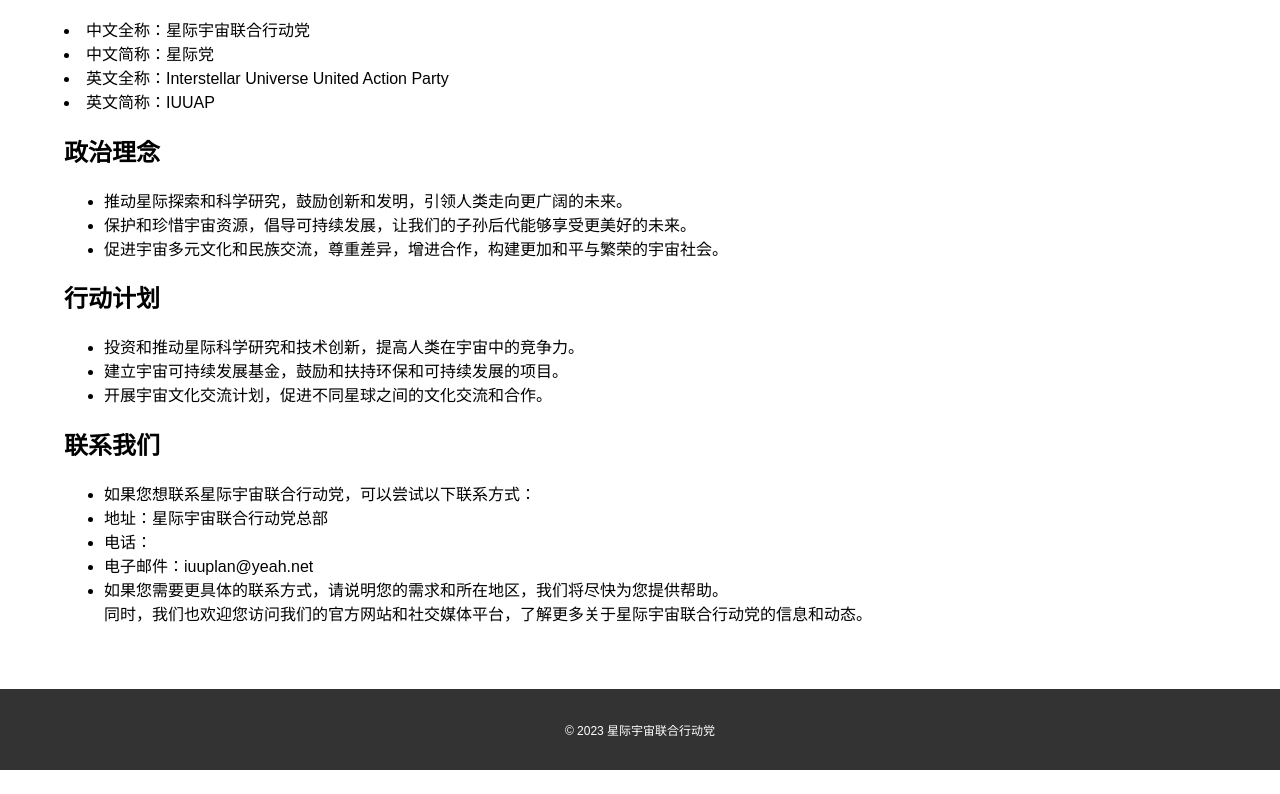
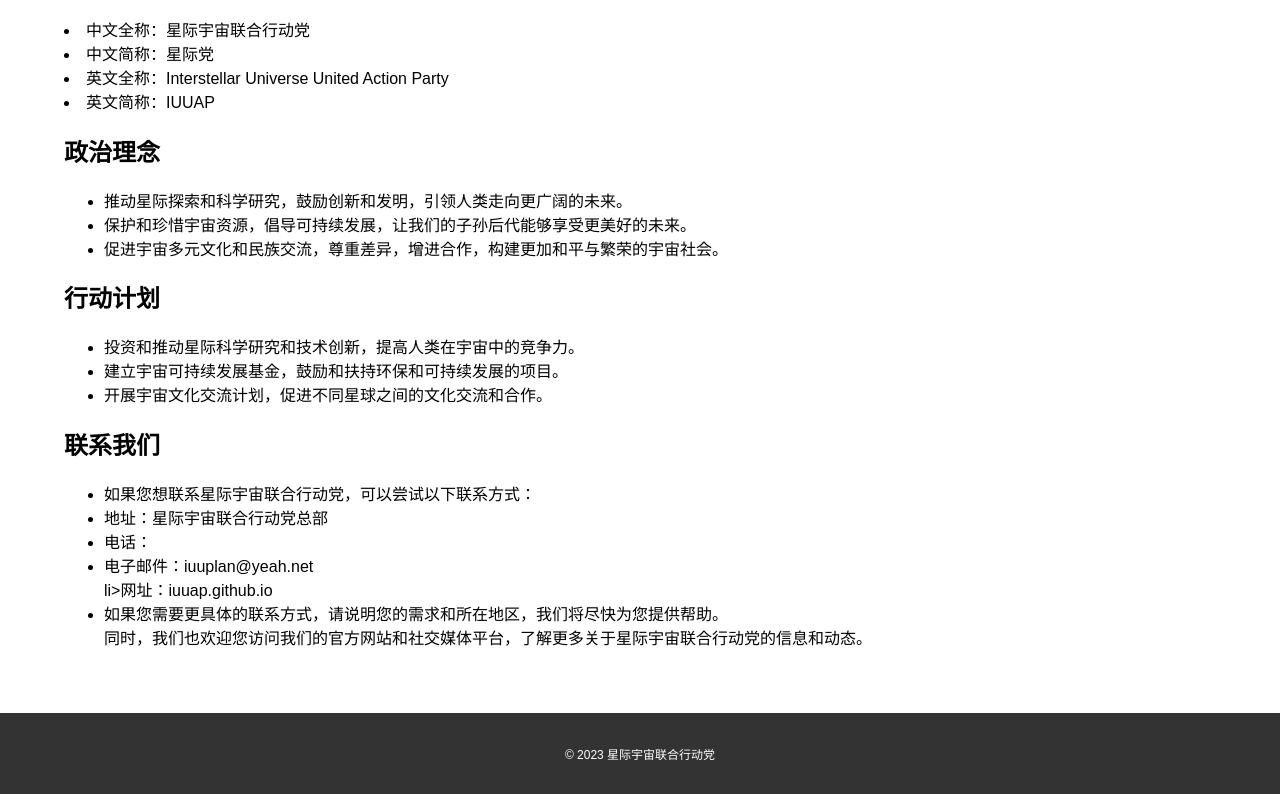
Before and after one commit to iuuap/iuuap.github.io, a plain HTML site: page index.html in a window 1280 px wide. Shown: the part 358-1152 px from the top of the page. Before the commit the page ends 1128 px from the top, so only its background shows below. Drawn offline with Linux system fonts and the light colour scheme.

Commit message:
Update index.html

```diff
--- a/index.html
+++ b/index.html
@@ -101,6 +101,7 @@
             <li>地址：星际宇宙联合行动党总部</li>
             <li>电话：</li>
             <li>电子邮件：iuuplan@yeah.net</li>
+            li>网址：iuuap.github.io</li>
              <li>如果您需要更具体的联系方式，请说明您的需求和所在地区，我们将尽快为您提供帮助。<br>同时，我们也欢迎您访问我们的官方网站和社交媒体平台，了解更多关于星际宇宙联合行动党的信息和动态。</li>
         </ul>
     </main>
```
